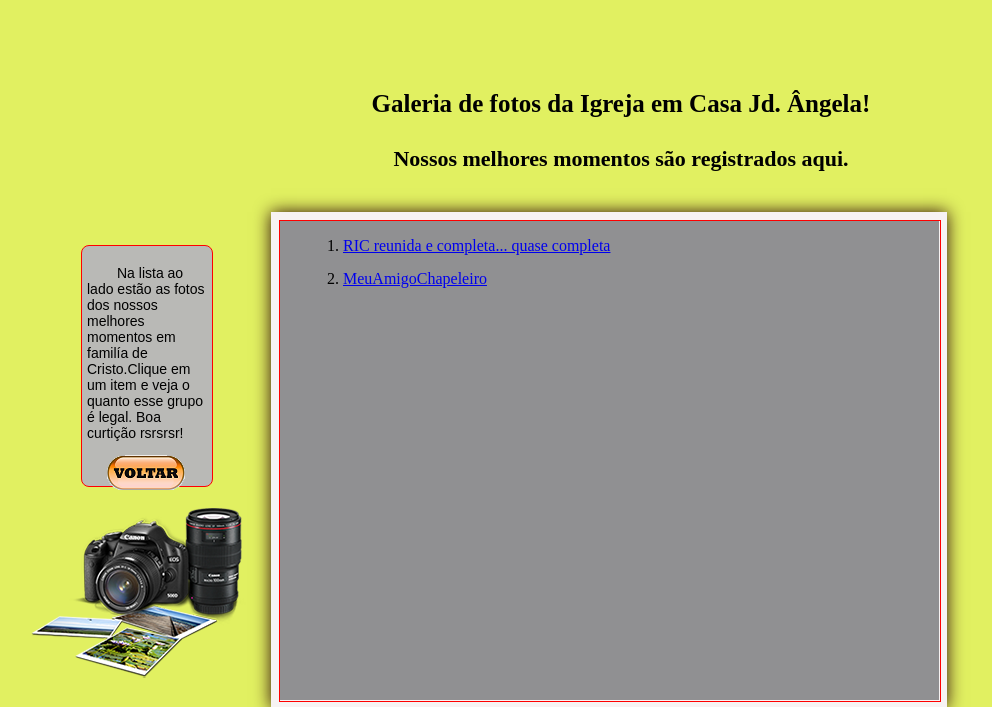
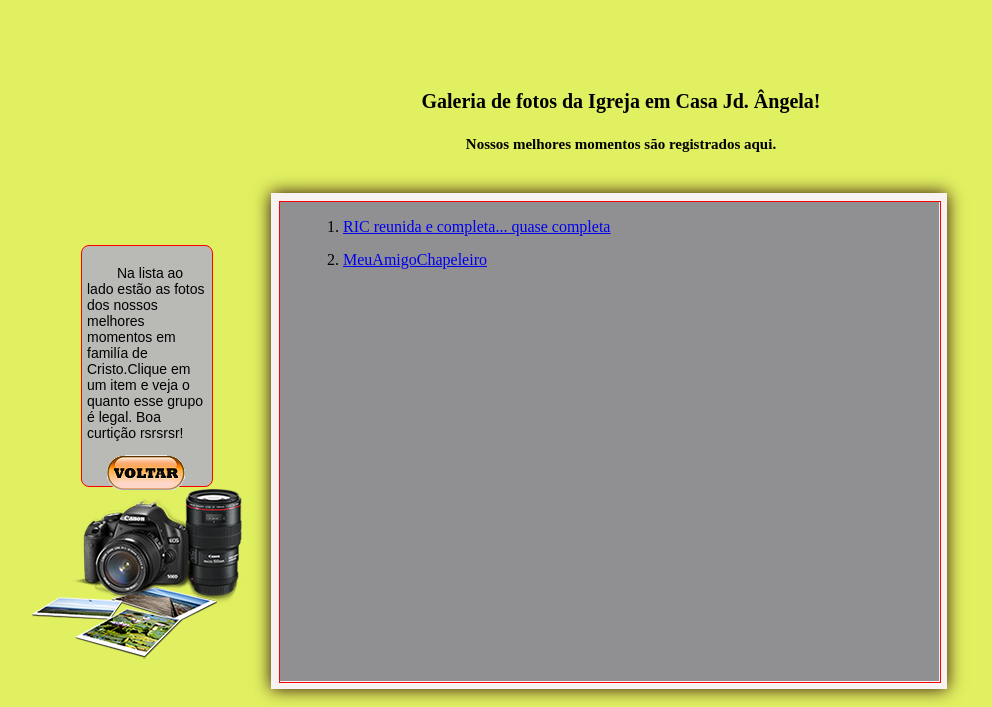
Before and after one commit to GuglielmoTargino/RIC_JD_ANGELA, a PHP site: page /fotos.html in a window 1280 px wide. Shown: the part 110-817 px from the top of the page, without its empty margins (19-1011 px from the left). Run offline with PHP 8.4, Linux system fonts and the light colour scheme.

Commit message:
fonte
fonte

```diff
--- a/libraries/stylesheet.css
+++ b/libraries/stylesheet.css
@@ -277,11 +277,11 @@ p{
 
     h1{
         margin-top: 50px;
-        font-size: 25px;
+        font-size: 20px;
     }
 
     h2{
-        font-size: 22px;
+        font-size: 15px;
     }
 
 
```
